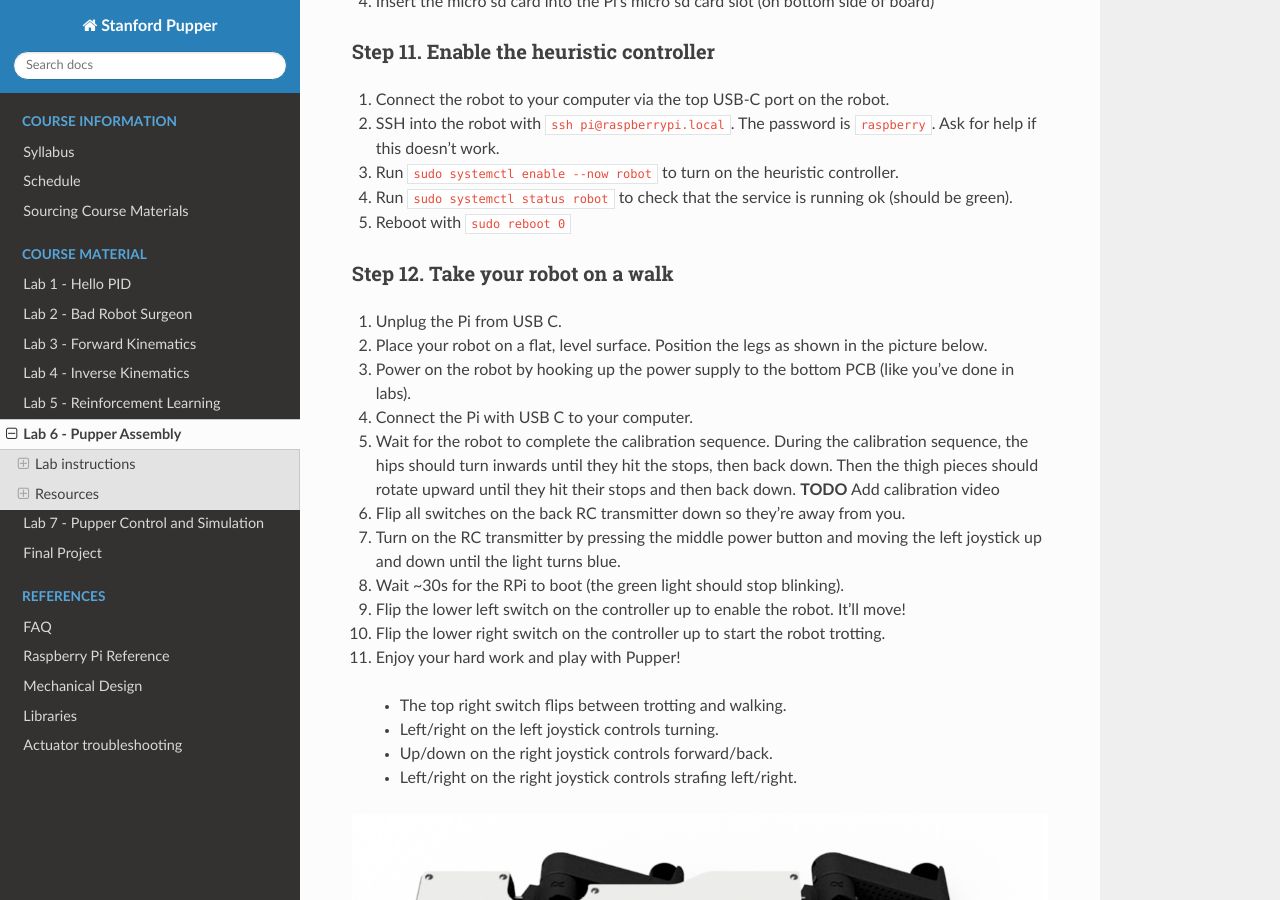
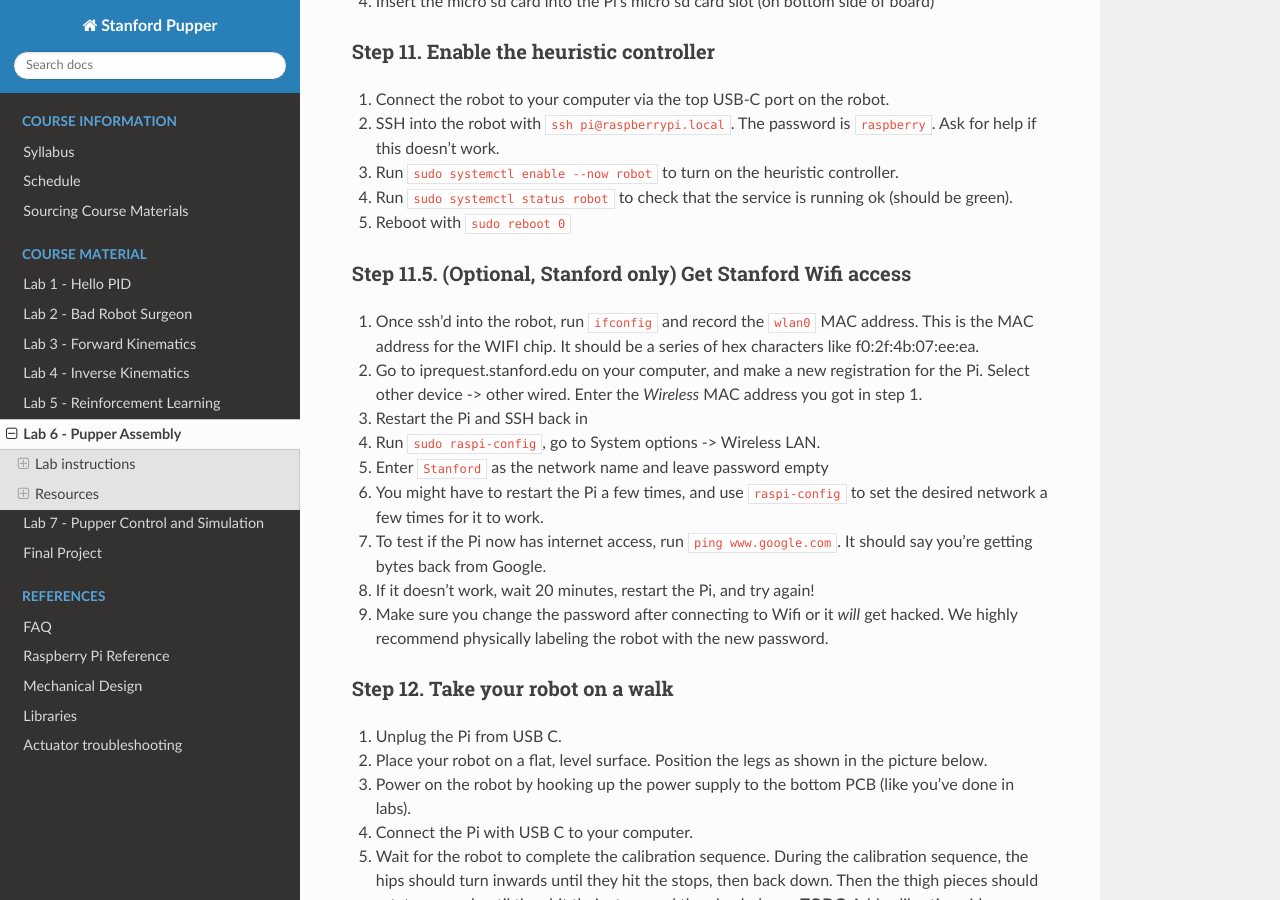
Before and after one commit to stanfordroboticsclub/pupperv3-independent-study, a Sphinx documentation site: the page built from docs/course-material/lab-6-spr22.rst, in a window 1280 px wide and 900 px high, scrolled down 7778 px. Built offline with Sphinx 7.4.7 and the Read the Docs theme 2.0.0, drawn with Linux system fonts in a browser that asks for light colours.

Commit message:
add wifi instructions

```diff
--- a/docs/course-material/lab-6-spr22.rst
+++ b/docs/course-material/lab-6-spr22.rst
@@ -186,6 +186,18 @@ Step 11. Enable the heuristic controller
 #. Run ``sudo systemctl status robot`` to check that the service is running ok (should be green).
 #. Reboot with ``sudo reboot 0``
 
+Step 11.5. (Optional, Stanford only) Get Stanford Wifi access
+^^^^^^^^^^^^^^^^^^^^^^^^^^^^^^^^^^^^^^^^^^^^^^^^^^^^^^^^^^^^^^^^^^^^^^^^^^^^^^^^^^^^
+#. Once ssh'd into the robot, run ``ifconfig`` and record the ``wlan0`` MAC address. This is the MAC address for the WIFI chip. It should be a series of hex characters like f0:2f:4b:07:ee:ea.
+#. Go to iprequest.stanford.edu on your computer, and make a new registration for the Pi. Select other device -> other wired. Enter the *Wireless* MAC address you got in step 1.
+#. Restart the Pi and SSH back in
+#. Run ``sudo raspi-config``, go to System options -> Wireless LAN.
+#. Enter ``Stanford`` as the network name and leave password empty
+#. You might have to restart the Pi a few times, and use ``raspi-config`` to set the desired network a few times for it to work.
+#. To test if the Pi now has internet access, run ``ping www.google.com``. It should say you're getting bytes back from Google.
+#. If it doesn't work, wait 20 minutes, restart the Pi, and try again!
+#. Make sure you change the password after connecting to Wifi or it *will* get hacked. We highly recommend physically labeling the robot with the new password.
+
 Step 12. Take your robot on a walk
 ^^^^^^^^^^^^^^^^^^^^^^^^^^^^^^^^^^^^
 #. Unplug the Pi from USB C.
```
